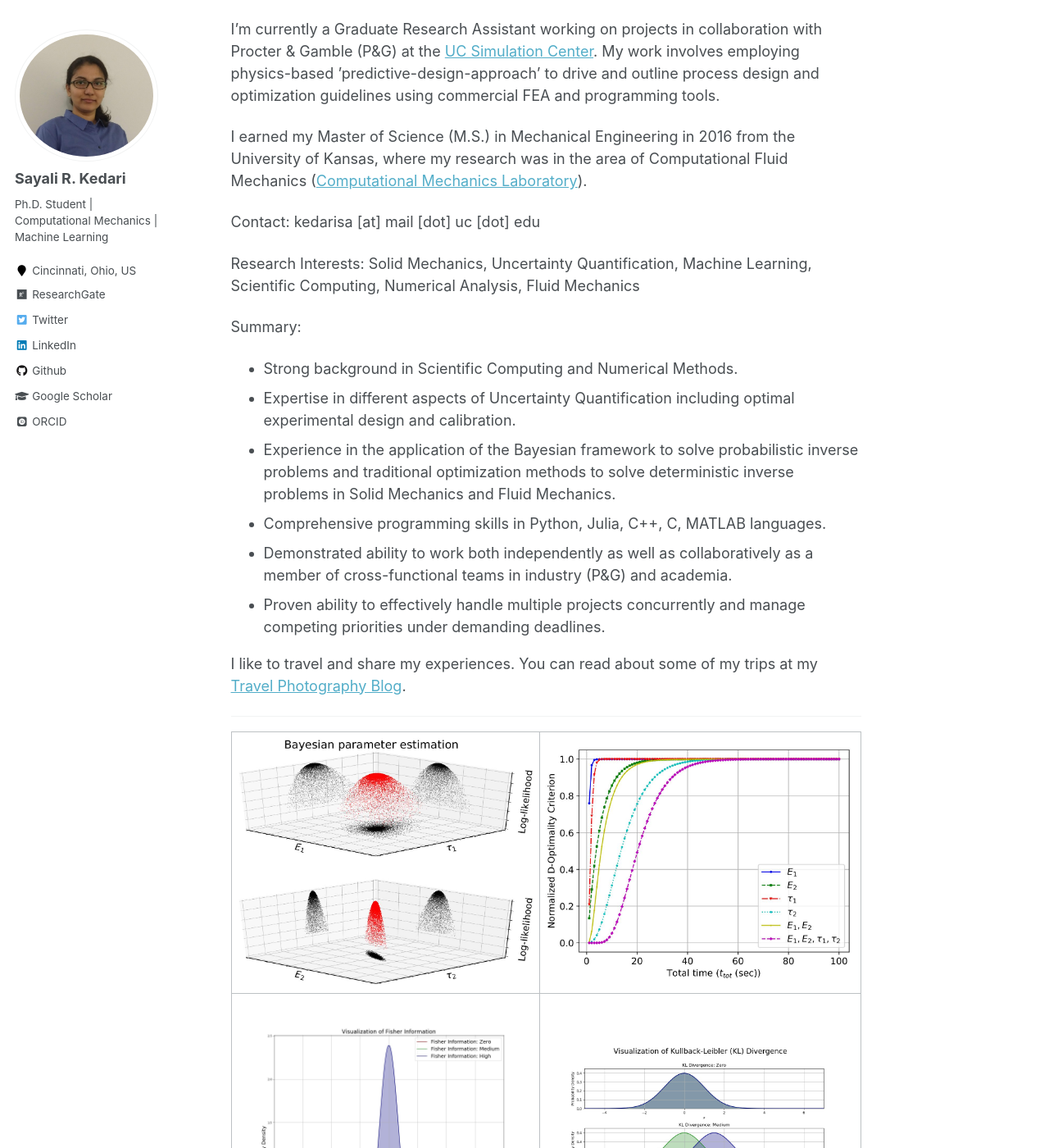
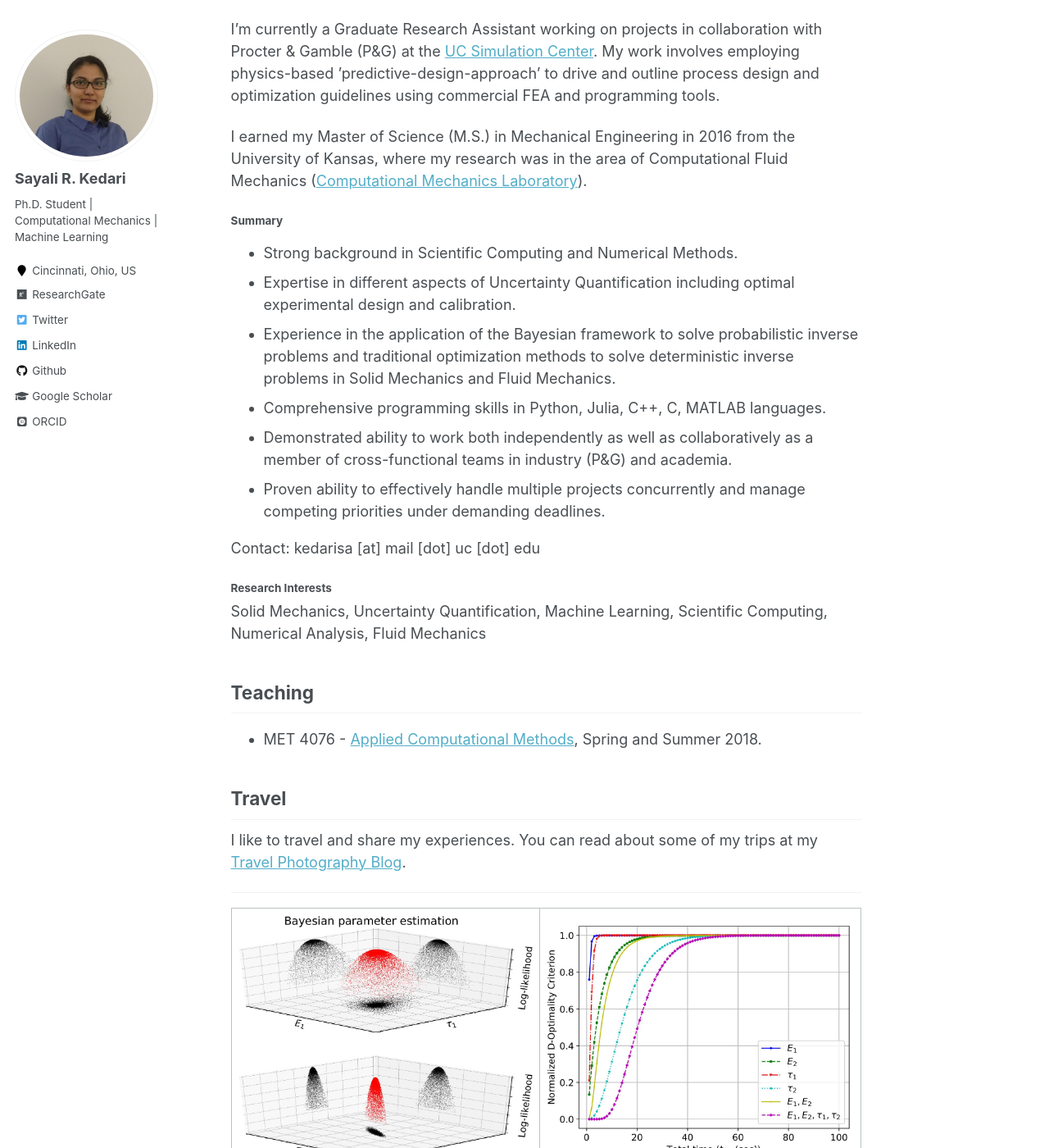
Before and after one commit to sayalirked/sayalirked.github.io, a Jekyll site: the page built from _pages/about.md, in a window 1280 px wide and 1400 px high, scrolled down 432 px. Shown: the whole window at 82% size. Built offline with Jekyll 4.4.1, drawn with Linux system fonts in a browser that asks for light colours; some web fonts are replaced.

Commit message:
Update about.md

```diff
--- a/_pages/about.md
+++ b/_pages/about.md
@@ -26,7 +22,17 @@ Summary:
 - Demonstrated ability to work both independently as well as collaboratively as a member of cross-functional teams in industry (P&G) and academia.
 - Proven ability to effectively handle multiple projects concurrently and manage competing priorities under demanding deadlines.
 
-I like to travel and share my experiences. You can read about some of my trips at my [Travel Photography Blog](http://sayalikedari.blogspot.com/).
+Contact: kedarisa [at] mail [dot] uc [dot] edu
+
+#### Research Interests
+Solid Mechanics, Uncertainty Quantification, Machine Learning, Scientific Computing, Numerical Analysis, Fluid Mechanics
+
+## Teaching
+* MET 4076 - [Applied Computational Methods](https://sayrjked.github.io/teaching/2018-springsummer-teaching-1), Spring and Summer 2018.
+
+## Travel
+I like to travel and share my experiences.
+You can read about some of my trips at my [Travel Photography Blog](http://sayalikedari.blogspot.com/).
 
 ---
 <table class="wide">
```
Also changed, not shown: other parts of _pages/about.md (+1 -5 lines).
